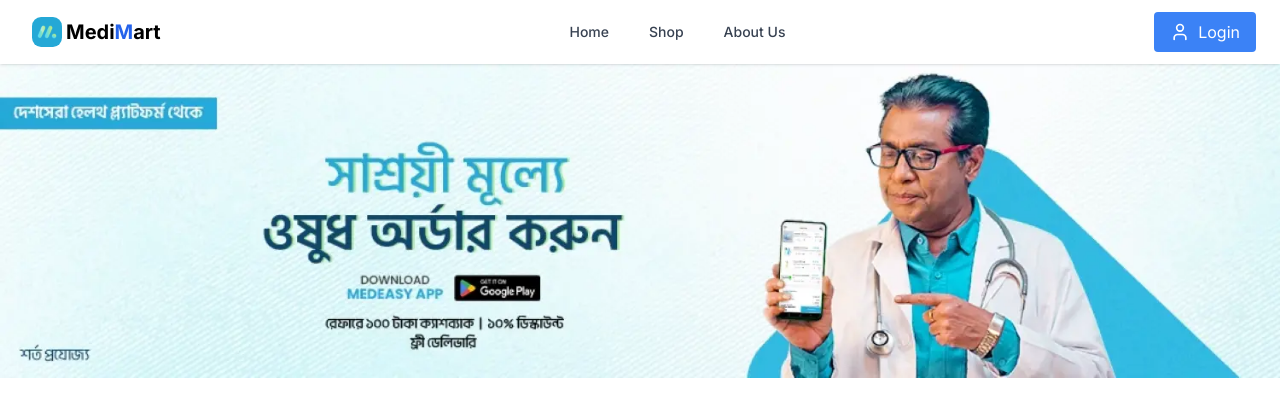
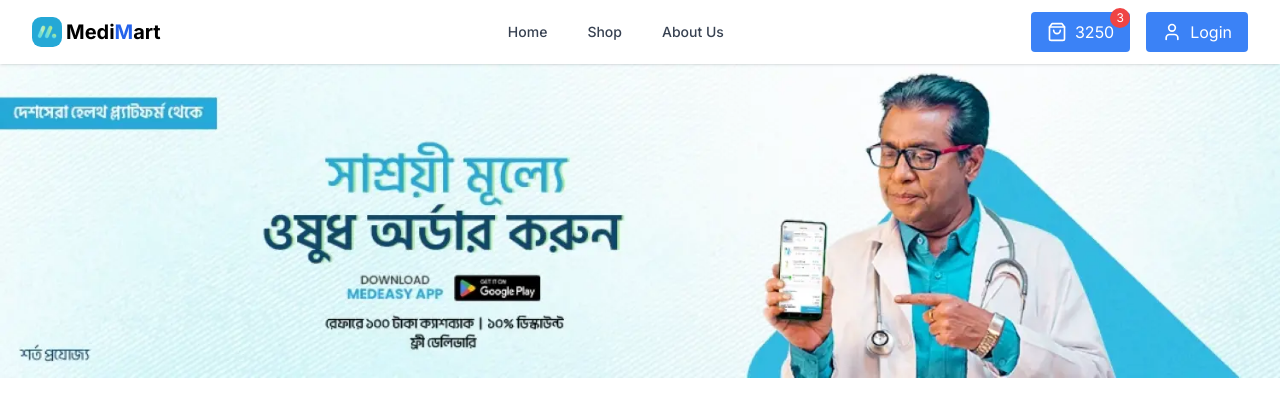
Before and after one commit to saifulaija/medimart-client, a Next.js app: page / in a window 1280 px wide. Shown: the top 416 px of the page. Built offline with nearby package versions, Linux system fonts and the light colour scheme.

Commit message:
authentication done

```diff
--- a/src/components/shared/Navbar.tsx
+++ b/src/components/shared/Navbar.tsx
@@ -1,20 +1,43 @@
 "use client";
 
-import React, { useState } from "react";
-import { Menu, X, LogIn, User } from "lucide-react"; // Import the icons you need
+import React, { useState, useEffect } from "react";
+import { Menu, X, ShoppingBag } from "lucide-react"; // Import the icons you need
 import Link from "next/link";
 import PrimaryButton from "../ui/PrimaryButton";
 import Image from "next/image";
 import assets from "@/app/assets";
 import AuthButton from "../authButton/AuthButton";
+import { getUserInfo } from "@/services/authServices";
+type UserType = {
+  id: string;
+  name: string;
+  role: string; // Define the expected properties
+  // Add other properties as needed
+};
 
 const Navbar = () => {
   const [isOpen, setIsOpen] = useState(false);
+
+
+const [user, setUser] = useState<UserType | null>(null);
+
+useEffect(() => {
+  // Fetch user data and update state
+  const fetchedUser = getUserInfo();
+  if (fetchedUser) {
+    setUser(fetchedUser);
+  }
+}, []);
 
   const menuItems = [
     { label: "Home", path: "/", show: true },
     { label: "Shop", path: "/shop", show: true },
     { label: "About Us", path: "/about-us", show: true },
+    {
+      label: "Dashboard",
+      path: `/dashboard/${user?.role || "default"}`,
+      show: user?.role,
+    },
   ];
 
   const toggleMenu = () => {
@@ -62,9 +85,16 @@ const Navbar = () => {
             </div>
           </div>
 
-          <div className="flex items-center -mr-2">
-            <AuthButton />
-            {/* Hamburger Menu Button */}
+          <div className="flex items-center gap-4">
+            <PrimaryButton
+              icon={<ShoppingBag className="h-5 w-5" />}
+              text={3250}
+              className="bg-none" // Customize the background color
+              badge={3} // Number of products added
+            />
+            <div className="sm:block hidden">
+              <AuthButton />
+            </div>
           </div>
         </div>
       </div>
@@ -85,6 +115,7 @@ const Navbar = () => {
                   </Link>
                 )
             )}
+            <AuthButton />
           </div>
         </div>
       )}
--- a/src/components/ui/PrimaryButton.tsx
+++ b/src/components/ui/PrimaryButton.tsx
@@ -1,3 +1,42 @@
+// // ReusableButton.tsx
+
+// import { ButtonHTMLAttributes, forwardRef, ReactNode } from "react";
+// import classNames from "classnames";
+
+// interface ReusableButtonProps extends ButtonHTMLAttributes<HTMLButtonElement> {
+//   icon?: ReactNode;
+//   text: string;
+// }
+
+// const PrimaryButton = forwardRef<HTMLButtonElement, ReusableButtonProps>(
+//   ({ icon, text, className, disabled, ...props }, ref) => {
+//     return (
+//       <button
+//         ref={ref}
+//         className={classNames(
+//           "flex items-center justify-center px-4 py-2 rounded transition-colors duration-200 ease-in-out",
+//           {
+//             "bg-blue-500 text-white hover:bg-blue-600": !disabled,
+//             "opacity-50 cursor-not-allowed": disabled,
+//           },
+//           className
+//         )}
+//         disabled={disabled}
+//         {...props}
+//       >
+//         {icon && <span className="mr-2">{icon}</span>}
+//         {text}
+//       </button>
+//     );
+//   }
+// );
+
+// PrimaryButton.displayName = "PrimaryButton";
+
+// export default PrimaryButton;
+
+
+// ReusableButton.tsx
 // ReusableButton.tsx
 
 import { ButtonHTMLAttributes, forwardRef, ReactNode } from "react";
@@ -5,16 +44,17 @@ import classNames from "classnames";
 
 interface ReusableButtonProps extends ButtonHTMLAttributes<HTMLButtonElement> {
   icon?: ReactNode;
-  text: string;
+  text?: string | number; // Make text optional
+  badge?: number; // Add badge property
 }
 
 const PrimaryButton = forwardRef<HTMLButtonElement, ReusableButtonProps>(
-  ({ icon, text, className, disabled, ...props }, ref) => {
+  ({ icon, text, badge, className, disabled, ...props }, ref) => {
     return (
       <button
         ref={ref}
         className={classNames(
-          "flex items-center justify-center px-4 py-2 rounded transition-colors duration-200 ease-in-out",
+          "flex items-center justify-center px-4 py-2 rounded transition-colors duration-200 ease-in-out relative", // Add relative for badge positioning
           {
             "bg-blue-500 text-white hover:bg-blue-600": !disabled,
             "opacity-50 cursor-not-allowed": disabled,
@@ -24,8 +64,15 @@ const PrimaryButton = forwardRef<HTMLButtonElement, ReusableButtonProps>(
         disabled={disabled}
         {...props}
       >
-        {icon && <span className="mr-2">{icon}</span>}
-        {text}
+        {icon && <span className={text ? "mr-2" : ""}>{icon}</span>}
+        {text && <span>{text}</span>}
+        {badge !== undefined && (
+          <span
+            className="absolute -top-1 right-0 bg-red-500 text-white rounded-full text-xs w-5 h-5 flex items-center justify-center"
+          >
+            {badge}
+          </span>
+        )}
       </button>
     );
   }
--- a/middleware.ts
+++ b/src/middleware.ts
@@ -7,9 +7,7 @@ const AuthRoutes = ["/login", "/signup"];
 const commonPrivateRoutes = ["/dashboard", "/dashboard/change-password"];
 const roleBasedPrivateRoutes = {
   ADMIN: [/^\/dashboard\/admin/],
-  BLOGGER: [/^\/dashboard\/blogger/],
-  MODERATOR: [/^\/dashboard\/moderator/],
-  SUPER_ADMIN: [/^\/dashboard\/super_admin/],
+  USER: [/^\/dashboard\/user/],
 };
 
 // This function can be marked `async` if using `await` inside
```
